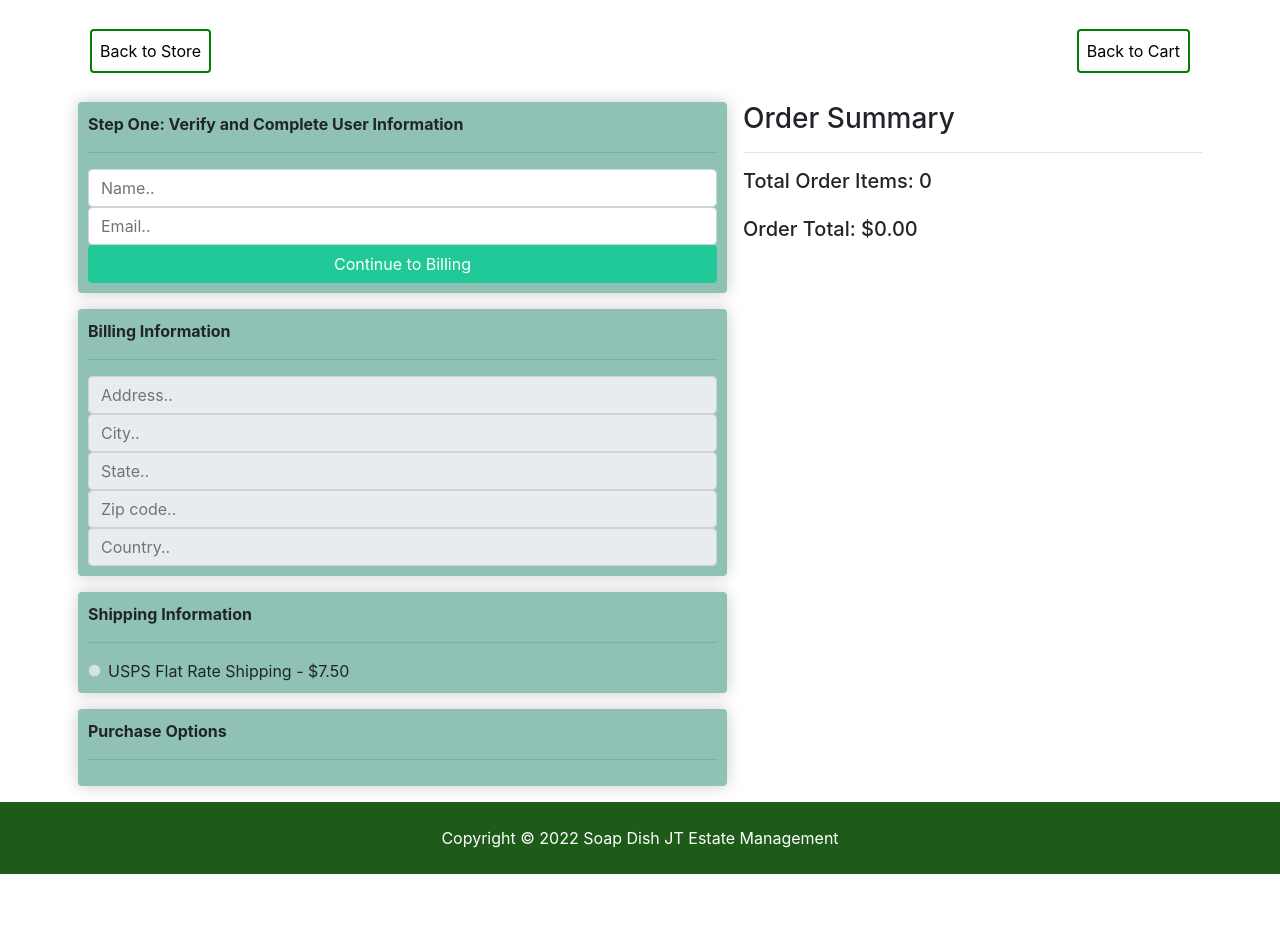
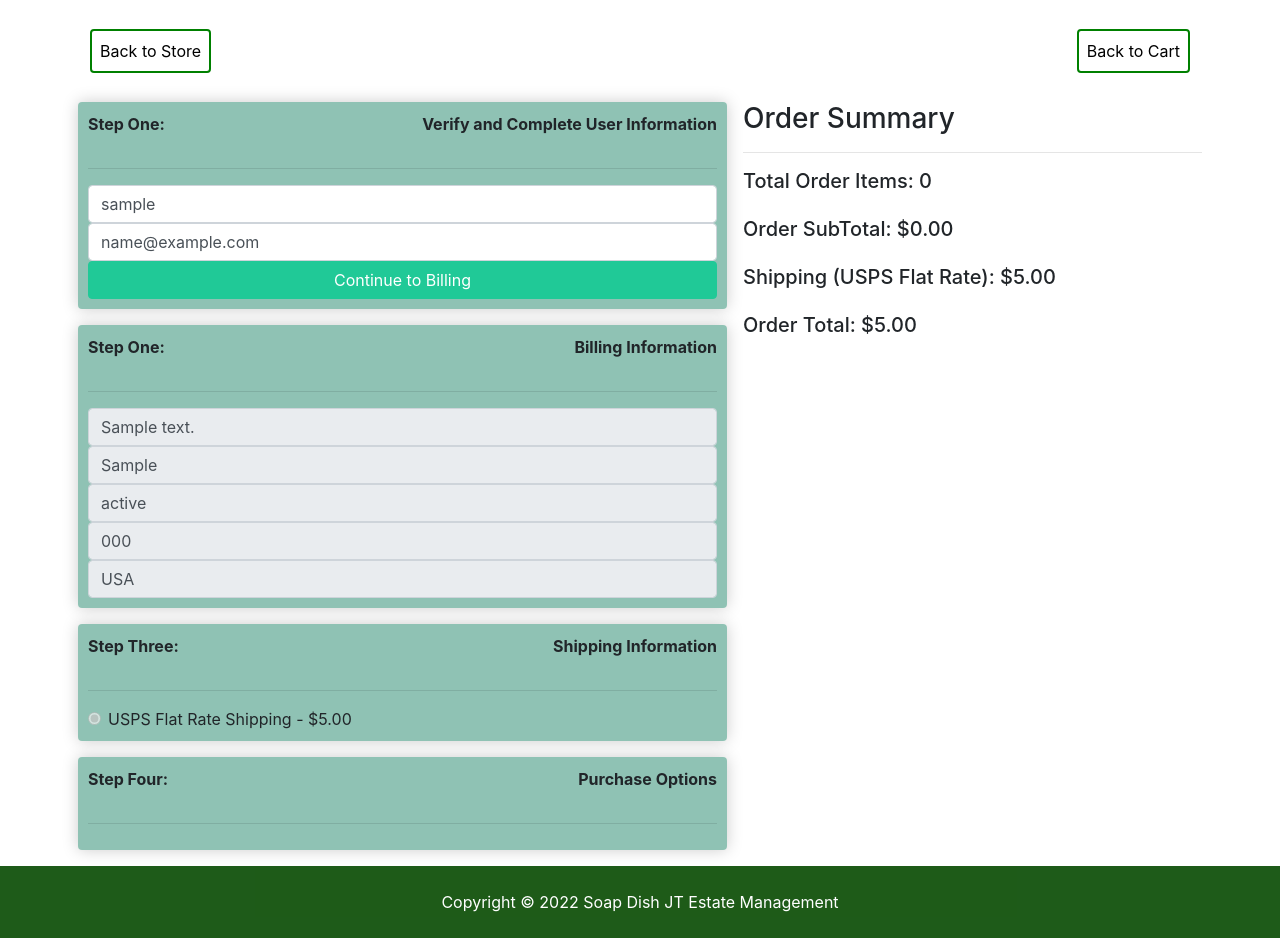
Before and after one commit to juangina/soapdish_project, a Django app: page /store/checkout/ in a window 1280 px wide. Shown: the part 100-1038 px from the top of the page. Before the commit the page ends 974 px from the top, so only its background shows below. Run offline with Django 3.2, Linux system fonts and the light colour scheme; a user stored in the database is signed in; tables that the repository leaves empty hold one stand-in row (values such as "Sample post"); some libraries are stand-ins or nearby versions.

Commit message:
Started revision of checkout page.  Added shipping cost.  Automated user and address field from database previous transactions 003

```diff
--- a/soapdish/static/css/style.css
+++ b/soapdish/static/css/style.css
@@ -392,6 +392,14 @@
 }
 
 /* Shipping Information - Checkout Page*/
+#checkout .box-element p {
+  font-weight: bold;
+}
+
+#checkout .box-element {
+  background-color: rgba(32, 134, 107, 0.5);
+  margin-bottom: 1rem;
+}
 
 /* Order Summary - Checkout Page */
 #checkout .col-sm-2, .col-sm-4 {
@@ -420,24 +428,6 @@
   background: rgba(51, 51, 51, 0.8);
   color: white;
 }
-#user-information {
-  font-weight: bold;
-}
-#billing-information {
-  font-weight: bold;
-}
-#shipping-information {
-  font-weight: bold;
-}
-#purchase-information {
-  font-weight: bold;
-}
-#checkout .box-element {
-  background-color: rgba(32, 134, 107, 0.5);
-  margin-bottom: 1rem;
-}
-
-
 
 /* Miscellaneous Styling */
 img {
--- a/store/views.py
+++ b/store/views.py
@@ -142,10 +142,26 @@ def checkout(request):
 	order = data['order']
 	items = data['items']
 
+	addresses = order.customer.shippingaddress_set.all()
+	#print(addresses)
+	#print(order)
+	#print(order.id)
+	previous_address = {}
+	for address in addresses:
+		if(address):
+			previous_address['address'] = address.address
+			previous_address['city'] = address.city
+			previous_address['state'] = address.state
+			previous_address['zipcode'] = address.zipcode
+			break
+
+	#print(previous_address)
+
 	context = {
 		'items':items,
 		'order':order,
-		'cartItems':cartItems
+		'cartItems':cartItems,
+		'address':previous_address,
 	}
 	return render(request, 'store/checkout.html', context)
 
@@ -216,10 +232,10 @@ def processOrder(request):
 		ShippingAddress.objects.create(
 		customer=customer,
 		order=order,
-		address=data['shipping']['address'],
-		city=data['shipping']['city'],
-		state=data['shipping']['state'],
-		zipcode=data['shipping']['zipcode'],
+		address=data['billing']['address'],
+		city=data['billing']['city'],
+		state=data['billing']['state'],
+		zipcode=data['billing']['zipcode'],
 		)
 
 	return JsonResponse('Payment submitted..', safe=False)
--- a/templates/store/checkout.html
+++ b/templates/store/checkout.html
@@ -23,72 +23,99 @@
 	<div class="container">
 		<div class="row">
 			<div class="col-lg-7 px-2 order-1">
+				<!-- User Information  -->
 				<div class="box-element">
+					<div class='d-flex justify-content-between'>
+						<p>
+							Step One:
+						</p>
 						<p id="user-information">
-						Step One: Verify and Complete User Information
+							Verify and Complete User Information
 						</p>
+					</div>
 					<hr>
 					<form action="" id="user-form">
 						{% csrf_token %}
 						<fieldset id="user-information-fieldset">
 							<div class="form-field">
 								<!-- <label for="user">Name:</label> -->
-								<input required class="form-control" type="text" name="name" placeholder="Name.." id="user">
+								<input required class="form-control" type="text" name="name" placeholder="User Name.." id="user" value="{{order.customer.user}}">
 							</div>
 							<div class="form-field">
 								<!-- <label for="usremail">Email:</label> -->
-								<input required class="form-control" type="email" name="email" placeholder="Email.." id="useremail">
+								<input required class="form-control" type="email" name="email" placeholder="Email.." id="useremail" value="{{order.customer.email}}">
 							</div>
 							<input id="user-form-button" class="btn btn-success btn-block" type="submit" value="Continue to Billing">
 						</fieldset>
 					</form>
 				</div>
+				<!-- Billing Information -->
 				<div class="box-element">
+					<div class='d-flex justify-content-between'>
+						<p>
+							Step One:
+						</p>
 						<p id="billing-information">
 							Billing Information
-				</p><hr>
+						</p>
+					</div>
+					<hr>
 					<form action="" id="billing-form">
 						{% csrf_token %}
 						<fieldset id="billing-information-fieldset" disabled>
 							<div class="form-field">
-								<input class="form-control" type="text" name="address" placeholder="Address..">
+								<input class="form-control" type="text" name="address" placeholder="Address.." value="{{address.address}}">
 							</div>
 							<div class="form-field">
-								<input class="form-control" type="text" name="city" placeholder="City..">
+								<input class="form-control" type="text" name="city" placeholder="City.." value="{{address.city}}">
 							</div>
 							<div class="form-field">
-								<input class="form-control" type="text" name="state" placeholder="State..">
+								<input class="form-control" type="text" name="state" placeholder="State.." value="{{address.state}}">
 							</div>
 							<div class="form-field">
-								<input class="form-control" type="text" name="zipcode" placeholder="Zip code..">
+								<input class="form-control" type="text" name="zipcode" placeholder="Zip code.." value="{{address.zipcode}}">
 							</div>
 							<div class="form-field">
-								<input class="form-control" type="text" name="country" placeholder="Country..">
+								<input class="form-control" type="text" name="country" placeholder="Country.." value="USA">
 							</div>
 							<input id="billing-form-button" class="btn btn-success btn-block hidden" type="submit" value="Continue to Shipping">
 						</fieldset>
 					</form>
 				</div>
+				<!-- Shipping Information -->
 				<div class="box-element">
+					<div class='d-flex justify-content-between'>
+						<p>
+							Step Three:
+						</p>
 						<p id="shipping-information">
 							Shipping Information
-					</p><hr>
+						</p>
+					</div>
+					<hr>
 					<form action="" id="shipping-form">
 						{% csrf_token %}
 						<fieldset id="shipping-information-fieldset" disabled>
 							<div class="form-check">
 								<label class="form-check-label">
-								  <input type="radio" class="form-check-input" name="flatrate">USPS Flat Rate Shipping - $7.50
+								  <input type="radio" class="form-check-input" name="flatrate" value="flatrate" checked>USPS Flat Rate Shipping - $5.00
 								</label>
 							</div>
 							<input id="shipping-form-button" class="btn btn-success btn-block hidden" type="submit" value="Continue to Payment">
 						</fieldset>
 					</form>
 				</div>
+				<!-- Purchase Options - Paypal Buttons -->
 				<div class="box-element">
+					<div class='d-flex justify-content-between'>
+						<p>
+							Step Four:
+						</p>
 						<p id="purchase-information">
 							Purchase Options
-					</p><hr>
+						</p>
+					</div>
+					<hr>
 					<div id="purchase-form">
 						<div id="paypal-button-container">
 							<!-- Paypal Button Option codes will be inserted here from the Paypal API -->
@@ -128,8 +155,17 @@
 					</div>
 				</div>
 				{% endfor %}
-				<h5 class="order-summary-item">Total Order Items:  {{order.get_cart_items}}</h5>
-				<h5 class="order-summary-item">Order Total:   ${{order.get_cart_total|floatformat:2}}</h5>
+				<h5 class="order-summary-item">
+					Total Order Items:  {{order.get_cart_items}}</h5>
+				<h5 class="order-summary-item">
+					Order SubTotal:   ${{order.get_cart_total|floatformat:2}}
+				</h5>
+				<h5 id="shipping" class="order-summary-item">
+					Shipping (USPS Flat Rate): $5.00
+				</h5>
+				<h5 class="order-summary-item">
+					Order Total:   ${{order.get_checkout_total|floatformat:2}}
+				</h5>
 			</div>
 		</div>
 	</div>
@@ -257,12 +293,14 @@
 
 
 <!-- Scripts to render button and complete transactions	-->
+<!-- Paypal Sandbox -->
 <!-- <script src="https://www.paypal.com/sdk/js?client-id=AaJ_cx_a1aiUQbMag5PqvMTyndlr1RR6qMNKQN4T6pw2OCgRR3WMf2W7yXWQ9_adt1abFIUhFOiBjAhI&currency=USD"></script> -->
 
+<!-- Paypal Live -->
 <script src="https://www.paypal.com/sdk/js?client-id=Aa4Ac2aUJcAHvPJ367g8nMT2t6mmPBK5dHxDkBhw7SaP2ntBEEr7DkUZrA4tEsj-q3nQc1FK5QhNSbcy&currency=USD"></script>
 
 <script>
-	var total = '{{order.get_cart_total}}'
+	var total = '{{order.get_checkout_total}}'
 	// Render the PayPal button into #paypal-button-container
 	paypal.Buttons(
 		{
@@ -272,30 +310,20 @@
 				shape:  'rect',
 			},
 
-		///////////// onInit is called when the button first renders
+			// onInit is called when the button first renders
 			onInit: function(data, actions) {
 
-						// Disable the buttons
+				///////////////// Disable the buttons
 				console.log("Disable Paypal Buttons...")
 				actions.disable();
 
-					//////////////// Listen for changes to the checkbox
+				//////////////// Listen for user to press shipping
 				document.querySelector('#shipping-form-button')
 				.addEventListener('click', function(e) {
 					console.log("Enable Paypal Buttons...")
 					actions.enable();
 				});
 			},
-		///////////// onClick is called when the button is clicked
-					//onClick: function() {
-
-						// Show a validation error if the checkbox is not checked
-						//if (!document.querySelector('#check').checked) {
-						//document.querySelector('#error').classList.remove//('hidden');
-						//}
-					//},
-		///////////////////////////////////////////////////////////
-
 
 			//Callback to Set up the transaction
 			createOrder: function(data, actions) {
@@ -311,6 +339,8 @@
 			//Callback to Finalize the transaction
 			onApprove: function(data, actions) {
 				return actions.order.capture().then(function(details) {
+					console.log(details)
+
 					// Show a success message to the buyer
 					submitFormData()
 				});
@@ -331,13 +361,6 @@
 	//crsftoken = form.getElementByTagName("input")[0].value
 	//console.log('Newtoken:', form.getElementByTagName("input")[0].value)
 
-	//form.addEventListener('submit', function(e){
-			//e.preventDefault()
-			//console.log('Form Submitted...')
-			//document.getElementById('form-button').classList.add("hidden");
-			//document.getElementById('payment-info').classList.remove("hidden");
-		//}
-	//)
 	userForm.addEventListener('submit', function(e){
 			e.preventDefault()
 			console.log('User Form Submitted...')
@@ -353,7 +376,7 @@
 			console.log('Billing Form Submitted...')
 			document.getElementById('billing-information').innerHTML = "Done:  Billing Information"
 			document.getElementById('billing-form-button').classList.add("hidden");
-			document.getElementById('shipping-information').innerHTML = "Step Three:   Verify and Complete Shipping Address"
+			document.getElementById('shipping-information').innerHTML = "Verify and Complete Shipping Method"
 			document.getElementById("shipping-information-fieldset").disabled = false;
 			document.getElementById('shipping-form-button').classList.remove("hidden");
 		}
@@ -363,16 +386,9 @@
 			console.log('Shipping Form Submitted...')
 			document.getElementById('shipping-information').innerHTML = "Done:  Shipping Information"
 			document.getElementById('shipping-form-button').classList.add("hidden");
-			document.getElementById('purchase-information').innerHTML = "Step Four:  Complete Your Payment"
+			document.getElementById('purchase-information').innerHTML = "Review and Complete Your Payment!"
 		}
 	)
-	//purchaseForm.addEventListener('submit', function(e){
-		//e.preventDefault()
-			//console.log('Purchase Form Submitted...')
-			//document.getElementById('form-button').classList.add("hidden");
-			//document.getElementById('payment-form').classList.remove("hidden");
-		//}
-	//)
 
 	/*
 	document.getElementById('make-payment').addEventListener('click', function(e){
@@ -382,31 +398,28 @@
 
 	function submitFormData(){
 		//console.log('Payment button clicked')
-
+		//Create a JS type Form for submitting to Soapdish Store API
 		var userFormData = {
 			'name':null,
 			'email':null,
 			'total':total,
 		}
 
-		var shippingInfo = {
+		var billingInfo = {
 			'address':null,
 			'city':null,
 			'state':null,
 			'zipcode':null,
 		}
 
-		if (shipping != 'False'){
-			shippingInfo.address = form.address.value
-			shippingInfo.city = form.city.value
-			shippingInfo.state = form.state.value
-			shippingInfo.zipcode = form.zipcode.value
-		}
 
-		if (user == 'AnonymousUser'){
-			userFormData.name = form.name.value
-			userFormData.email = form.email.value
-		}
+		userFormData.name = userForm.name.value
+		userFormData.email = userForm.email.value
+
+		billingInfo.address = billingForm.address.value
+		billingInfo.city = billingForm.city.value
+		billingInfo.state = billingForm.state.value
+		billingInfo.zipcode = billingForm.zipcode.value
 
 		//console.log('Shipping Info:', shippingInfo)
 		//console.log('User Info:', userFormData)
@@ -419,7 +432,7 @@
 				'Content-Type':'applicaiton/json',
 				'X-CSRFToken':csrftoken,
 			},
-			body:JSON.stringify({'form':userFormData, 'shipping':shippingInfo}),
+			body:JSON.stringify({'form':userFormData, 'billing':billingInfo}),
 
 		})
 		.then((response) => response.json())
```
Also changed, not shown: store/admin.py (+38 -8 lines), store/models.py (+7 -0 lines), templates/partials/_navbar.html (+0 -20 lines). Lines whose indentation alone changed are shown as unchanged.
